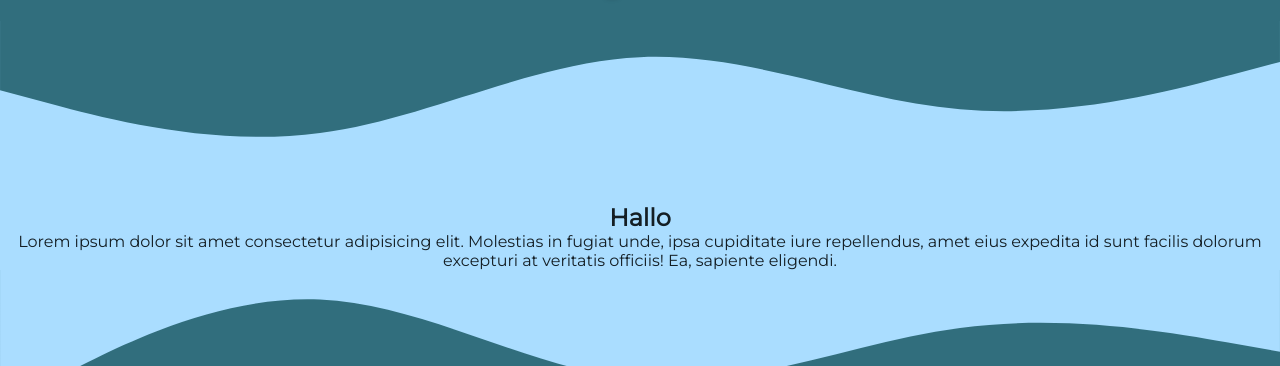
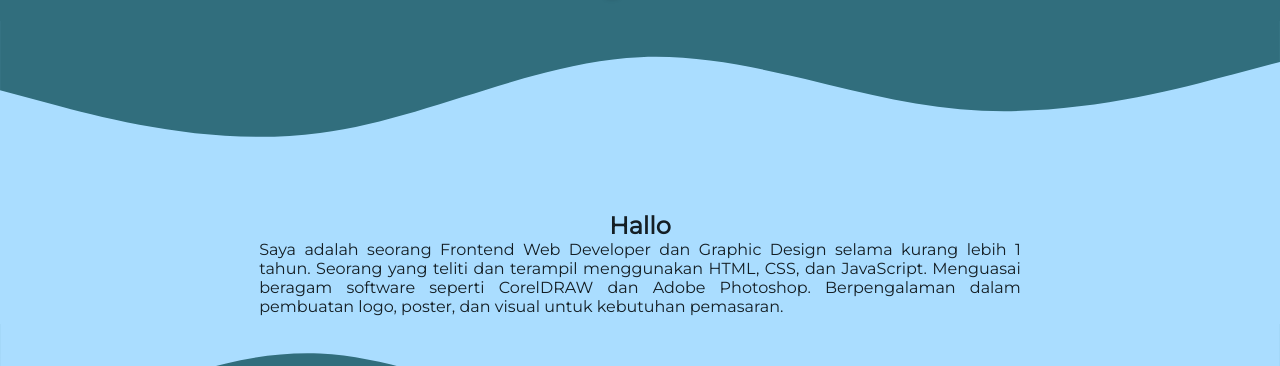
Before and after one commit to doddyandrian/doddyandrian.github.io, a plain HTML site: page index.html in a window 1280 px wide. Shown: the part 434-800 px from the top of the page. Drawn offline with nearby package versions, Linux system fonts and the light colour scheme.

Commit message:
Mengganti kata-kata dalam about me dan menambahkan beberapa style untuk about

```diff
--- a/css/main.css
+++ b/css/main.css
@@ -120,23 +120,26 @@ nav .container .hamburgerMenu span {
     display: flex;
   }
 }
+
 .about {
   grid-area: about;
+  width: 100vw;
+  text-align: center;
   background-color: #aaddff;
   color: #141e24;
-  width: 100%;
 }
 .about .container {
-  justify-content: center;
-  justify-items: center;
-  align-content: center;
-  align-items: center;
+  display: grid;
+  padding: 0.5rem 0;
   padding-right: calc(var(--bs-gutter-x) * 0.5);
   padding-left: calc(var(--bs-gutter-x) * 0.5);
-  margin-right: auto;
-  margin-left: auto;
-  text-align: center;
-  display: grid;
+  margin: auto;
+  width: 85%;
+}
+.about .container p {
+  width: 70%;
+  text-align: justify;
+  justify-self: center;
 }
 
 .skill {
@@ -305,4 +308,4 @@ footer .container .medsos a:hover .bi-facebook {
   footer .container p {
     width: 65%;
   }
-}/*# sourceMappingURL=main.css.map */
+} /*# sourceMappingURL=main.css.map */
--- a/index.html
+++ b/index.html
@@ -57,7 +57,10 @@
       </svg>
       <div class="container">
         <h2>Hallo</h2>
-        <p>Lorem ipsum dolor sit amet consectetur adipisicing elit. Molestias in fugiat unde, ipsa cupiditate iure repellendus, amet eius expedita id sunt facilis dolorum excepturi at veritatis officiis! Ea, sapiente eligendi.</p>
+        <p>
+          Saya adalah seorang Frontend Web Developer dan Graphic Design selama kurang lebih 1 tahun. Seorang yang teliti dan terampil menggunakan HTML, CSS, dan JavaScript. Menguasai beragam software seperti CorelDRAW dan Adobe Photoshop.
+          Berpengalaman dalam pembuatan logo, poster, dan visual untuk kebutuhan pemasaran.
+        </p>
       </div>
     </section>
     <!-- Akhir About -->
```
